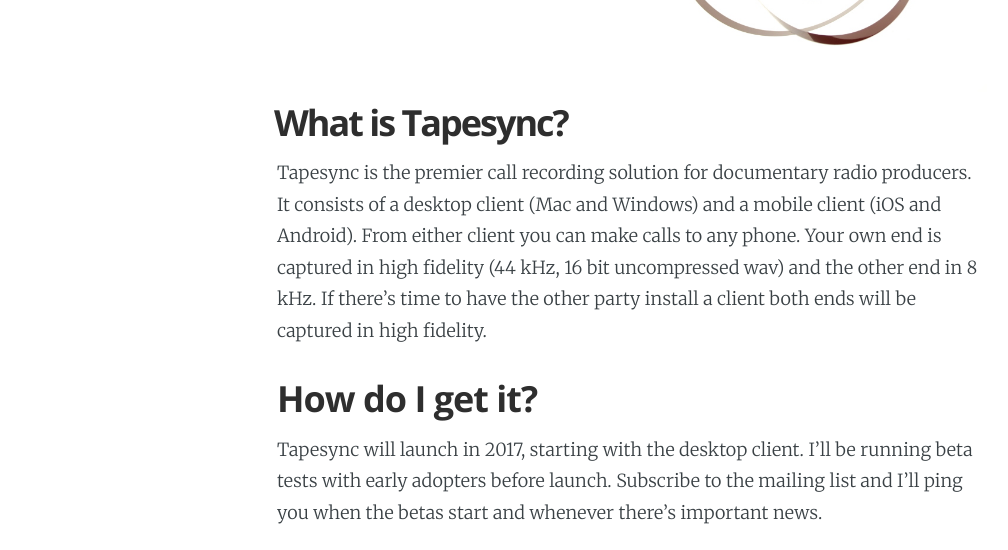
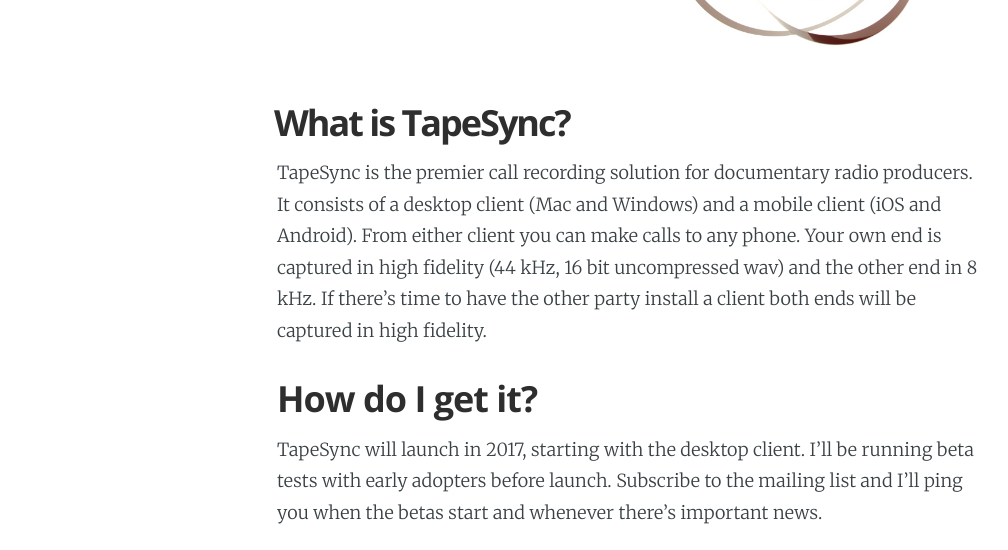
Before and after one commit to Tapesync/tapesync_blog, a Jekyll site: the page built from signup/index.md, in a window 1280 px wide. Shown: the part 395-945 px from the top of the page, without its empty margins (8-1016 px from the left). Built offline with Jekyll 4.4.1, drawn with Linux system fonts in a browser that asks for light colours.

```diff
--- a/_config.yml
+++ b/_config.yml
@@ -1,4 +1,4 @@
-name: "Tapesync"
+name: "TapeSync"
 description: "Call recording for radio folks"
 meta_description: "Call recording for radio folks"
 
@@ -21,4 +21,4 @@ permalink: /:year/:slug/
 
 # Details for the RSS feed generator
 url: 'http://tapesync.com/feed.rss'
-author: 'Tapesync'
+author: 'TapeSync'
--- a/_layouts/post.html
+++ b/_layouts/post.html
@@ -71,7 +71,7 @@ post_class: post-template
                     <!-- Author Name -->
                     <h4> {{ site.author }} </h4>
                     <!-- Author Bio -->
-                    <p>All posts here and everything else Tapesync are by <a href="/oivvio_polite">Oivvio Polite</a>.</p>
+                    <p>All posts here and everything else TapeSync are by <a href="/oivvio_polite">Oivvio Polite</a>.</p>
                 </section>
             {% endif %}
 
--- a/signup/index.md
+++ b/signup/index.md
@@ -1,12 +1,12 @@
 ---
 layout: page
-title: What is Tapesync?
+title: What is TapeSync?
 image: /assets/images/tapesync_profile.jpg
 image_class: small_and_to_the_side
 slug: signup
 ---
 
-Tapesync is the premier call recording solution for documentary radio
+TapeSync is the premier call recording solution for documentary radio
 producers.  It consists of a desktop client (Mac and Windows) and a mobile
 client (iOS and Android). From either client you can make calls to any phone.
 Your own end is captured in high fidelity (44 kHz, 16 bit uncompressed wav) and
@@ -15,7 +15,7 @@ client both ends will be captured in high fidelity.
 
 ## How do I get it?
 
-Tapesync will launch in 2017, starting with the desktop client. I'll be
+TapeSync will launch in 2017, starting with the desktop client. I'll be
 running beta tests with early adopters before launch. Subscribe to the
 mailing list and I'll ping you when the betas start and whenever there's
 important news.
```
Also changed, not shown: _README.md (+45 -0 lines), _posts/2017-10-16-status-update-october-2017.md (added, +112 -0 lines), oivvio_polite/index.md (+2 -2 lines), _future/2016-xx-xx-is-sip-bad-for-webrtc/index.md (renamed from _drafts/2016-xx-xx-is-sip-bad-for-webrtc/index.md), _future/201x-xx-xx-how-to-think-about-tech-if-youre-covering-the-next-snowden-leak/index.md (renamed from _drafts/201x-xx-xx-how-to-think-about-tech-if-youre-covering-the-next-snowden-leak/index.md), _posts/2016-03-03-proof-of-concept/index.md (line endings or trailing spaces), 2 other files.
